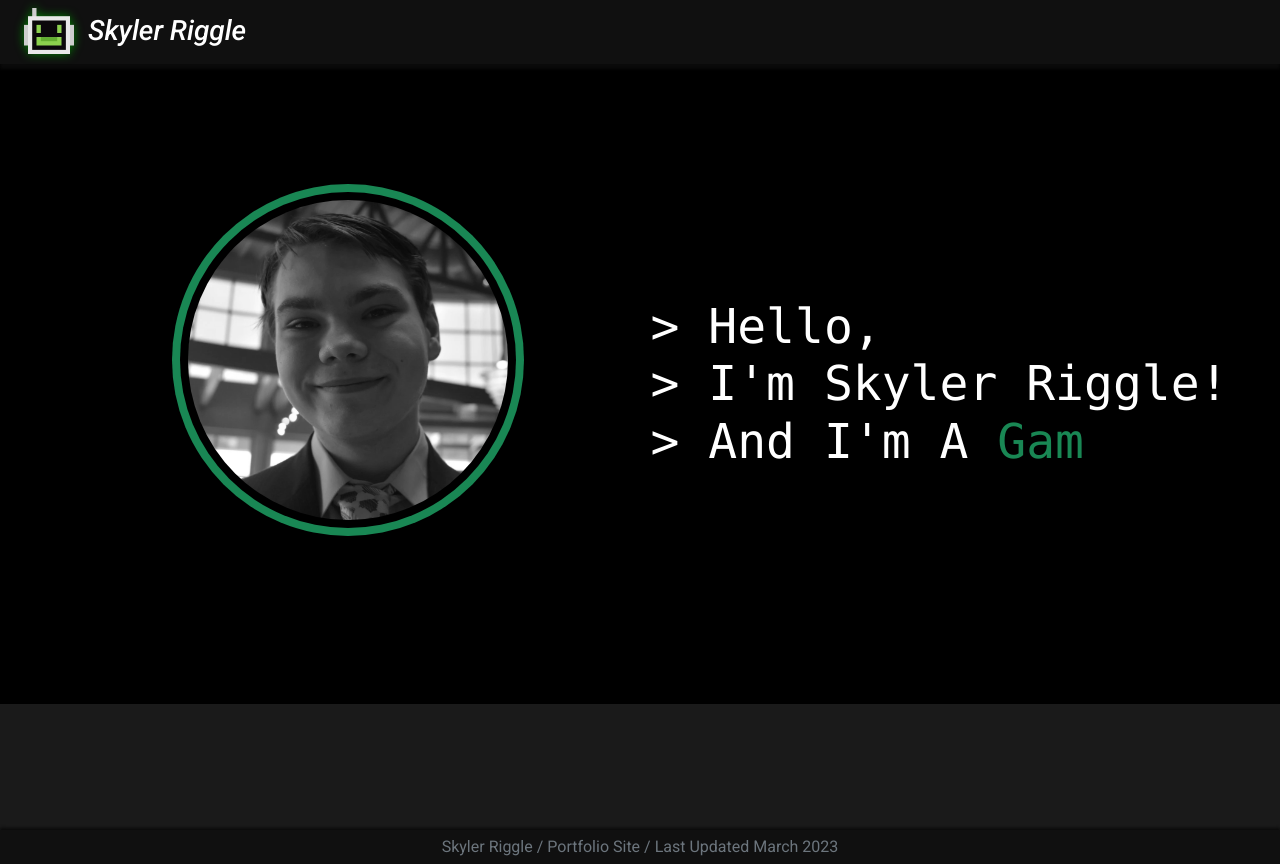
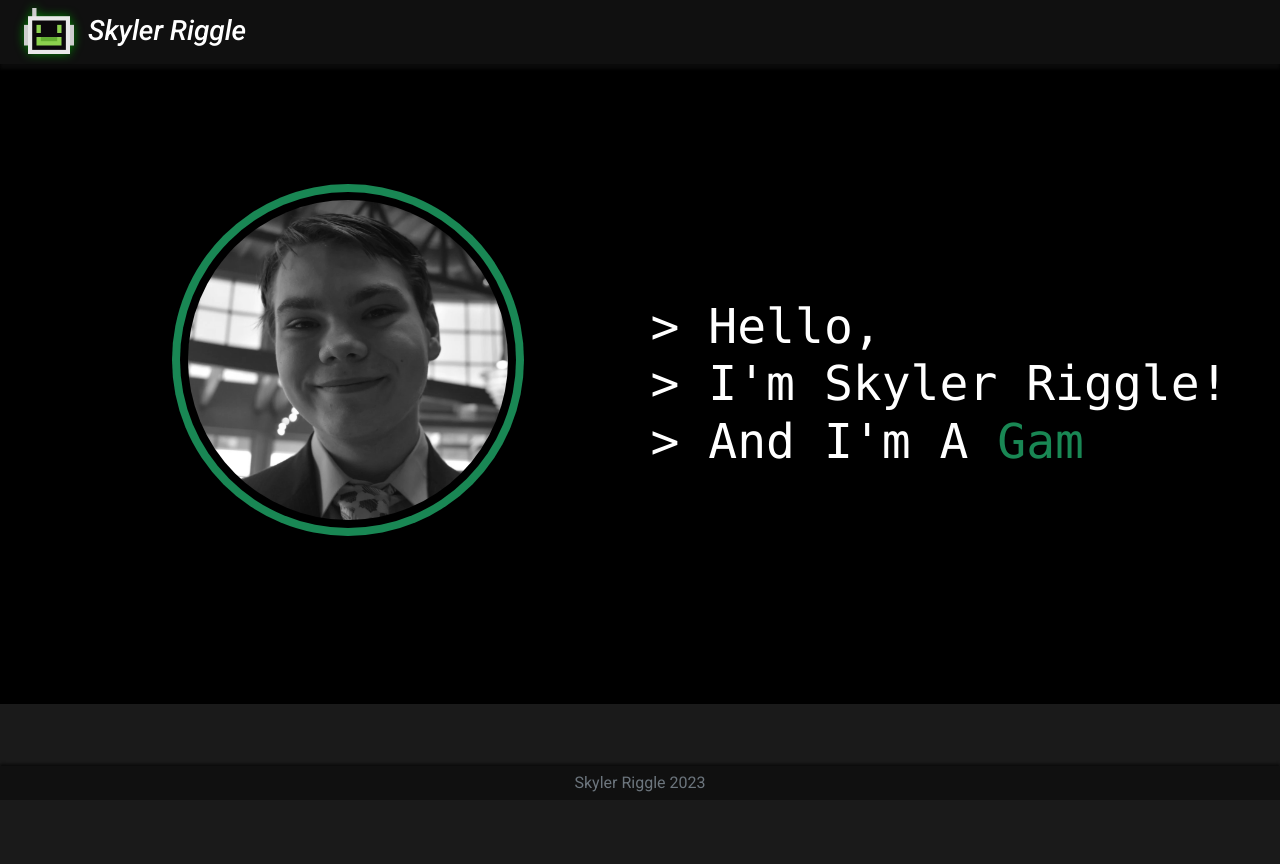
Before and after one commit to SkylerRiggle/SkylerRiggle.github.io, a React (Create React App) app: page /#/ in a window 1280 px wide. After the commit the page ends 800 px from the top, so only its background shows below. Built offline with nearby package versions, Linux system fonts and the light colour scheme.

Commit message:
Minor Alignment Issue

```diff
--- a/public/index.html
+++ b/public/index.html
@@ -3,7 +3,7 @@
   <head>
     <meta charset="utf-8" />
     <link rel="icon" href="%PUBLIC_URL%/favicon.ico" />
-    <meta name="viewport" content="width=device-width, initial-scale=1" />
+    <meta name="viewport" content="width=device-width, height=device-height, initial-scale=1" />
     <meta name="theme-color" content="#000000" />
     <meta
       name="description"
--- a/src/components/Footer.tsx
+++ b/src/components/Footer.tsx
@@ -2,7 +2,7 @@ const Footer = () =>
 {
     return (
         <div className="footer text-muted">
-            Skyler Riggle / Portfolio Site / Last Updated March 2023
+            Skyler Riggle 2023
         </div>
     );
 }
--- a/src/components/Introduction.tsx
+++ b/src/components/Introduction.tsx
@@ -49,9 +49,9 @@ const Introduction = () =>
             }}
         >
             {/** Portrait */}
-            <div className="w-50 d-flex mx-auto align-items-center mb-5">
+            <div className="w-50 d-flex mx-auto justify-content-center align-items-center mb-5">
                 <div
-                    className="rounded-circle mx-auto bg-success p-2"
+                    className="rounded-circle bg-success p-2"
                     style={{
                         width:'fit-content'
                     }}
--- a/src/styles/globals.scss
+++ b/src/styles/globals.scss
@@ -22,7 +22,7 @@ body {
     overflow-x: hidden;
     min-width: 100vw;
     min-height: 100vh;
-    margin-top: 4rem;
+    padding-top: 4rem;
 }
 
 .navbar {
```
